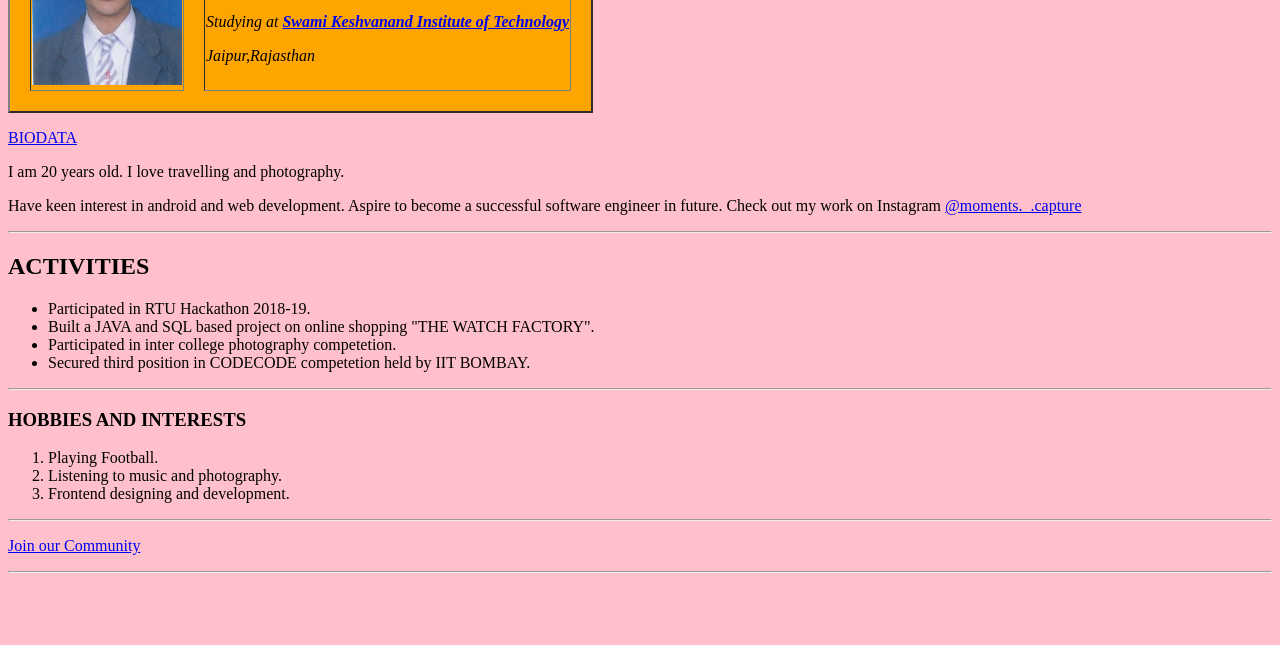
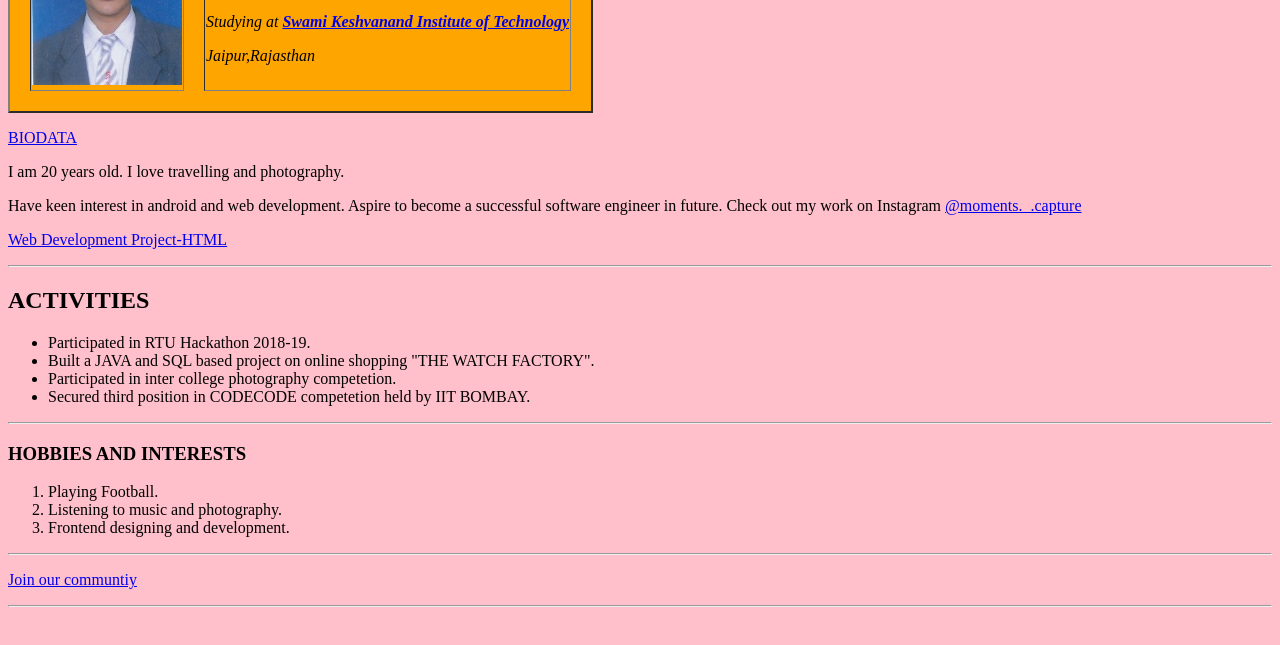
Before and after one commit to gaurav13gvv/gvv, a plain HTML site: page index.html in a window 1280 px wide. Shown: the part 141-786 px from the top of the page. Drawn offline with Linux system fonts and the light colour scheme.

Commit message:
HTML PROJECT

```diff
--- a/index.html
+++ b/index.html
@@ -41,6 +41,9 @@
       Check out my work on Instagram <A href="https://www.instagram.com/hypersomnian/">@moments._.capture</A>
     </p>
   </p>
+  <p>
+    <a href="https://gaurav13gvv.github.io/gvv/">Web Development Project-HTML</a>
+  </p>
   <hr>
   <h2>ACTIVITIES</h2>
   </h>
@@ -75,7 +78,7 @@
 <hr /></hr>
 
 <p>
-  <a href="file:///C:/Users/13gau/Desktop/Web%20Development/HTML-Personal/Form.html">Join our Community</a>
+  <a href="file:///C:/Users/13gau/Desktop/Web%20Development/HTML-Personal/Form.html">Join our communtiy</a>
 </p>
 <hr /></hr>
 </body>
```
